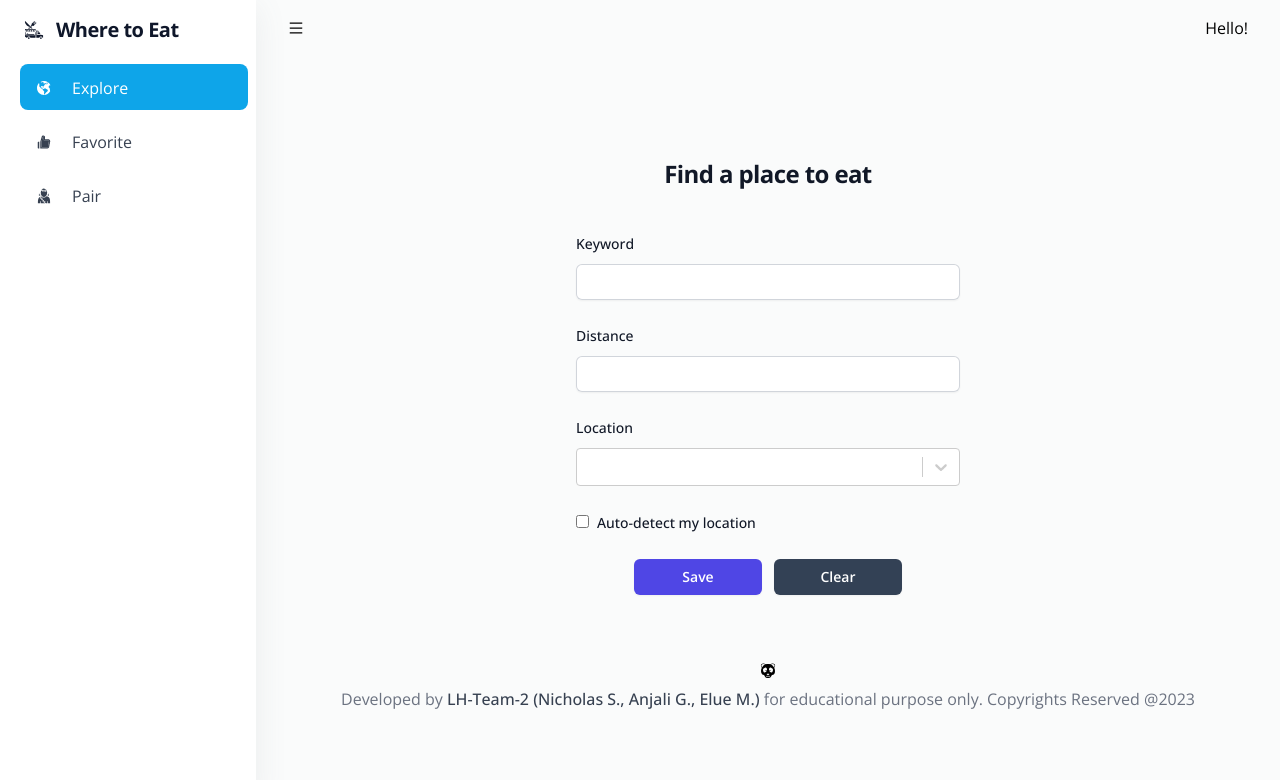
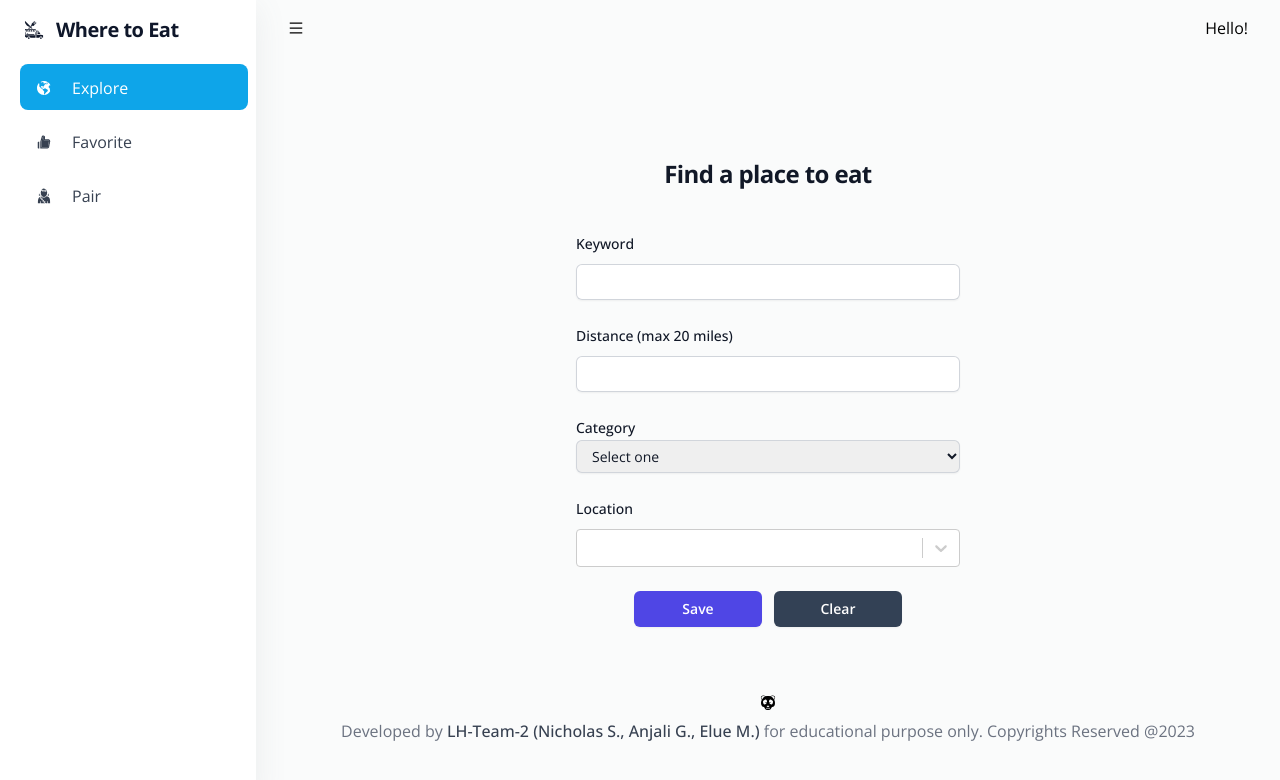
Before and after one commit to n-shen/where-to-eat, a React (Create React App) app in the folder client/: page / in a window 1280 px wide. Shown: the top 780 px of the page. Built offline with nearby package versions, Linux system fonts and the light colour scheme; no server answers.

Commit message:
fixed minor issues

```diff
--- a/client/package.json
+++ b/client/package.json
@@ -7,6 +7,7 @@
     "@testing-library/react": "^13.4.0",
     "@testing-library/user-event": "^13.5.0",
     "axios": "^1.3.5",
+    "mapbox-gl": "^2.14.1",
     "prettier": "^2.8.7",
     "react": "^18.2.0",
     "react-dom": "^18.2.0",
--- /dev/null
+++ b/client/src/components/MapLocation.jsx
@@ -0,0 +1,39 @@
+import React, { useEffect, useRef } from 'react';
+import mapboxgl from 'mapbox-gl';
+
+mapboxgl.accessToken = 'YOUR_MAPBOX_ACCESS_TOKEN'; // Replace with your Mapbox access token
+
+function MapLocation({ coordinates }) {
+  const mapContainer = useRef(null);
+  const map = useRef(null);
+
+  useEffect(() => {
+    if (map.current) return; // Skip if map already initialized
+
+    var coords = (coordinates.latitude, coordinates.longitude);
+    console.log(coords);
+
+    map.current = new mapboxgl.Map({
+      container: mapContainer.current,
+      style: 'mapbox://styles/mapbox/streets-v11',
+      center: coords,
+      zoom: 15
+    });
+
+    // Add marker to map
+    new mapboxgl.Marker()
+      .setLngLat(coordinates)
+      .addTo(map.current);
+
+    // Clean up on unmount
+    return () => map.current.remove();
+  }, [coordinates]);
+
+  return (
+    <div className="h-full">
+      <div className="h-2/3" ref={mapContainer} />
+    </div>
+  );
+}
+
+export default MapLocation;
--- a/client/src/components/Restaurant.jsx
+++ b/client/src/components/Restaurant.jsx
@@ -1,5 +1,6 @@
 import React, { useState } from 'react';
 import './Restaurant.css';
+import MapLocation from './MapLocation';
 
 function Restaurant({ data }) {
 
@@ -62,6 +63,7 @@ function Restaurant({ data }) {
             <h3 className="text-lg font-semibold mb-2 text-center">Map Location</h3>
             <p className="text-gray-600 text-center">Map showing the restaurant's location</p>
           </div>
+        // <MapLocation coordinates={data.coordinates} />
         )}
 
         {activeTab === 'reviews' && (
--- a/client/src/components/SearchForm.jsx
+++ b/client/src/components/SearchForm.jsx
@@ -63,7 +63,7 @@ const SearchForm = () => {
             "location": enteredLocation,
             "keyword": keyword,
             "distance": distance,
-            "category": keyword,
+            "category": category,
             "open_now": true,
             "ip_location": false
         })
@@ -168,7 +168,7 @@ const SearchForm = () => {
                                     htmlFor="distance"
                                     className="block text-sm font-medium leading-6 text-gray-900"
                                 >
-                                    Distance
+                                    Distance (max 20 miles)
                                 </label>
                             </div>
                             <div className="mt-2">
@@ -180,6 +180,28 @@ const SearchForm = () => {
                                     className="block w-full rounded-md border-0 py-1.5 text-gray-900 shadow-sm ring-1 ring-inset ring-gray-300 placeholder:text-gray-400 focus:ring-2 focus:ring-inset focus:ring-indigo-600 sm:text-sm sm:leading-6"
                                 />
                             </div>
+                        </div>
+                        <div className=" items-center justify-between">
+                          <label
+                            htmlFor="category"
+                            className="block text-sm font-medium leading-6 text-gray-900"
+                          >
+                            Category
+                          </label>
+                          <select
+                            onChange={(e) => {
+                              setCategory(e.target.value);
+                            }}
+                            id="countries_multiple"
+                            className="px-3 block w-full rounded-md border-0 py-1.5 text-gray-900 shadow-sm ring-1 ring-inset ring-gray-300 placeholder:text-gray-400 focus:ring-2 focus:ring-inset focus:ring-indigo-600 sm:text-sm sm:leading-6"
+                          >
+                            <option>Select one</option>
+                            <option value="italian">Italian</option>
+                            <option value="coffee">Coffee</option>
+                            <option value="korean">Korean</option>
+                            <option value="thai">Thai Food</option>
+                            <option value="chinese">Chinese</option>
+                          </select>
                         </div>
                         <div>
                             <div className="flex items-center justify-between">
@@ -203,7 +225,8 @@ const SearchForm = () => {
                                 />
                             </div>
                         </div>
-                        <div>
+
+                        {/* <div>
                             <label>
                                 <input
                                     id="autodetect"
@@ -213,7 +236,7 @@ const SearchForm = () => {
                                 />
                                 <span className="ml-2 text-sm font-medium leading-6 text-gray-900">Auto-detect my location</span>
                             </label>
-                        </div>
+                        </div> */}
                         <div className="flex justify-center">
                             <button
                                 type="submit"
--- a/client/src/components/SearchResult.jsx
+++ b/client/src/components/SearchResult.jsx
@@ -116,7 +116,7 @@ const SearchResult = ({ restaurants }) => {
                                 Title
                             </th>
                             <th style={{textAlign: "center"}} scope="col" className="px-6 py-3">
-                                Distance
+                                Rating
                             </th>
                             <th style={{textAlign: "center"}} scope="col" className="px-6 py-3">
                                 Location
@@ -161,13 +161,14 @@ const SearchResult = ({ restaurants }) => {
                                                     "phone": val.display_phone,
                                                     "rating": val.rating,
                                                     "price": val.price,
-                                                    "category": val.categories
+                                                    "category": val.categories,
+                                                    "coordinates": val.coordinates
 
                                                 })}}>
                                                     {val.name}
                                                 </a>
                                         </td>
-                                        <td style={{textAlign: "center", fontWeight: "bold"}} className="px-6 py-4">{val.distance}</td>
+                                        <td style={{textAlign: "center", fontWeight: "bold"}} className="px-6 py-4">{val.rating}</td>
                                         <td style={{textAlign: "center", fontWeight: "bold"}} className="px-6 py-4">{val.location.address1}</td>
                                         <td className="px-1 py-4">
                                             <button
```
Also changed, not shown: 1 other file (tests, documents, lock files or other folders).
